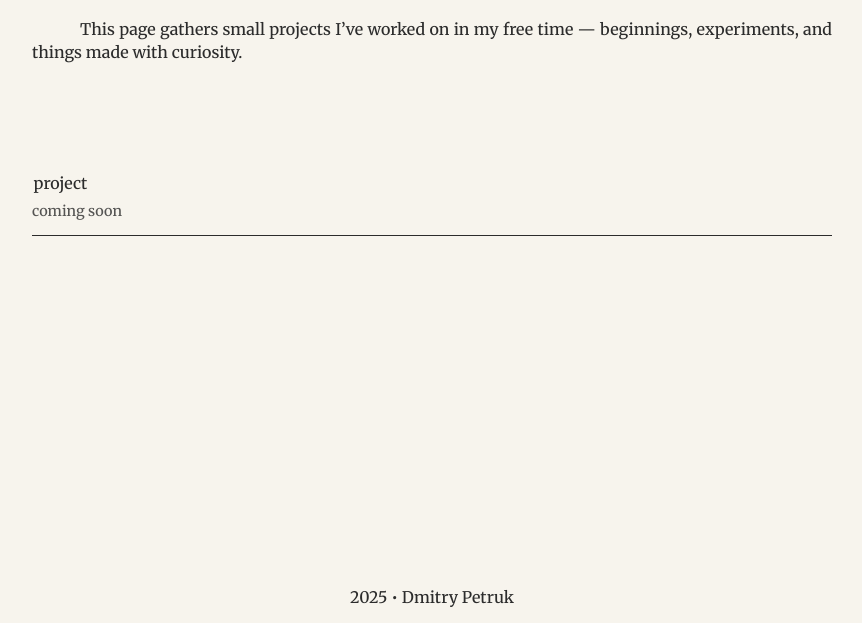
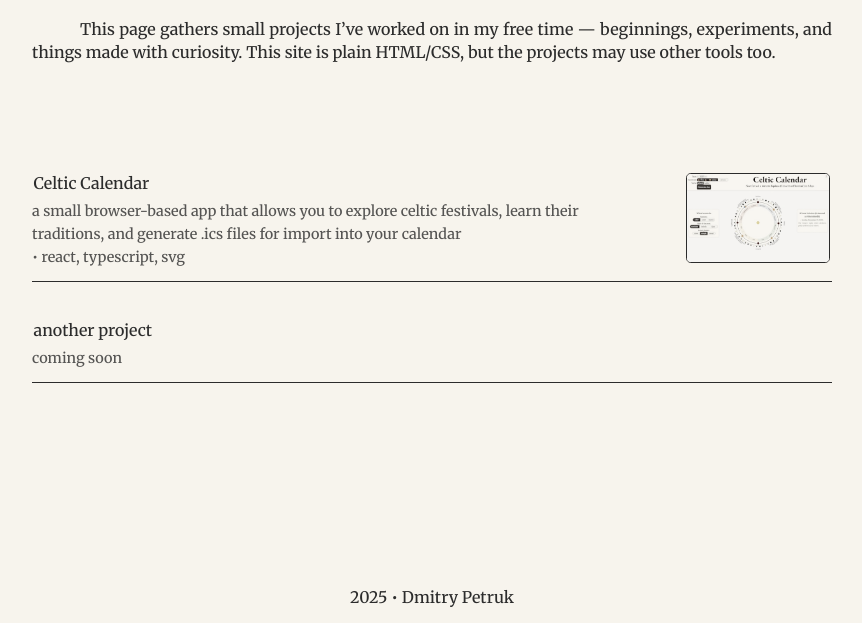
Before and after one commit to teagmhail/teagmhail.github.io, a plain HTML site: page projects.html in a window 1280 px wide. Shown: the part 177-800 px from the top of the page, without its empty margins (208-1070 px from the left). Drawn offline with Linux system fonts and the light colour scheme.

Commit message:
a new project

```diff
--- a/assets/styles.css
+++ b/assets/styles.css
@@ -654,3 +654,12 @@ footer {
         /* little breathing room */
     }
 }
+
+/* ==================================== */
+/* projects */
+.project-image {
+    max-height: 5.5rem;
+    border-radius: .3rem;
+    border: solid 1px var(--page-text);
+    filter: grayscale(75%);
+}
--- a/projects.html
+++ b/projects.html
@@ -61,13 +61,29 @@
             <h1>Projects</h1>
             <div class="text">
                 <p>This page gathers small projects I’ve worked on in my free time — beginnings, experiments, and things
-                    made with curiosity.</p>
+                    made with curiosity. This site is plain HTML/CSS, but the projects may use other tools too.</p>
             </div>
             <section class="projects">
                 <div class="entry">
                     <div class="entry-info">
-                        <a class="entry-title-no-link" target="_blank" rel="noopener noreferrer">
-                            project
+                        <a class="entry-title" href="celtic-calendar/" target="_blank" rel="noopener noreferrer">
+                            Celtic Calendar
+                        </a>
+                        <div class="entry-meta">
+                            a small browser-based app that allows you to explore celtic festivals, learn their
+                            traditions, and generate .ics files for import into your calendar<br />
+                            • react, typescript, svg
+                        </div>
+                    </div>
+                    <div class="entry-links">
+                        <a href="celtic-calendar/" target="_blank"><img src="assets/projects/celtic-calendar.webp"
+                                alt="celtic calendar page" class="project-image" /></a>
+                    </div>
+                </div>
+                <div class="entry">
+                    <div class="entry-info">
+                        <a class="entry-title" target="_blank" rel="noopener noreferrer">
+                            another project
                         </a>
                         <div class="entry-meta">
                             coming soon<br />
```
Also changed, not shown: about.html (+1 -1 lines), assets/projects/celtic-calendar.webp (added).
